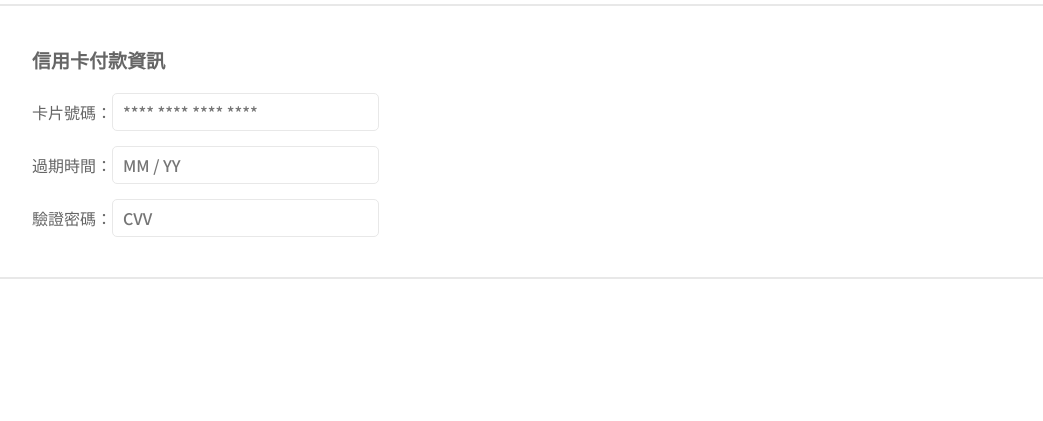
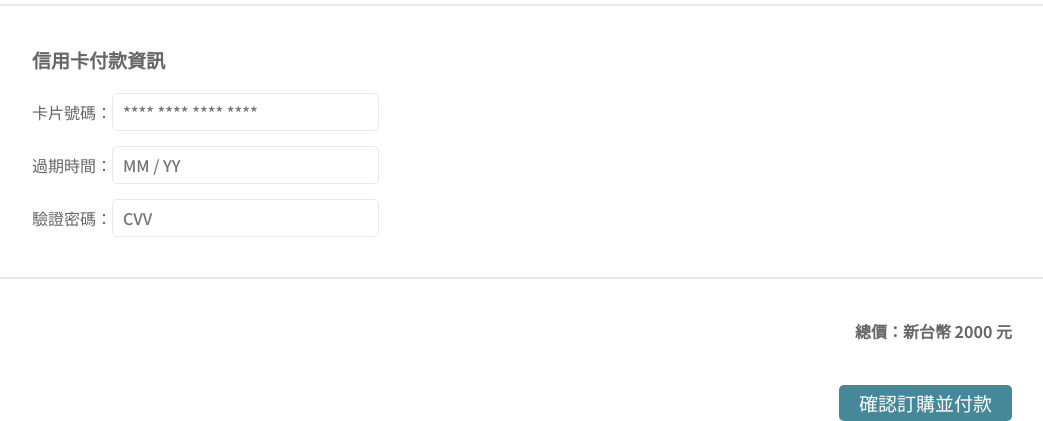
Before and after one commit to nihclil/taipei-day-trip, a Flask app: page /booking in a window 1280 px wide. Shown: the part 709-1130 px from the top of the page, without its empty margins (118-1161 px from the left). Before the commit the page ends 988 px from the top, so only its background shows below. Run offline with Flask 3, Linux system fonts and the light colour scheme.

Commit message:
add confirm section

```diff
--- a/static/booking.css
+++ b/static/booking.css
@@ -197,3 +197,34 @@ main {
   width: 980px;
   margin: auto;
 }
+
+.confirm {
+  width: 980px;
+  height: 100px;
+  margin: auto;
+  display: flex;
+  flex-direction: column;
+  align-items: flex-end;
+}
+
+.confirm__price {
+  font-family: Noto Sans TC;
+  font-weight: 700;
+  font-size: 16px;
+  color: #666666;
+}
+
+.confirm__button {
+  background-color: #448899;
+  color: #ffffff;
+  font-family: Noto Sans TC;
+  font-weight: 400;
+  font-size: 19px;
+  padding: 10px 20px;
+  border-radius: 5px;
+  line-height: 16px;
+  width: 173px;
+  height: 36px;
+  border: transparent;
+  margin-top: 42px;
+}
--- a/templates/booking.html
+++ b/templates/booking.html
@@ -124,8 +124,11 @@
           />
         </div>
       </section>
-
       <div class="separator"></div>
+      <div class="confirm">
+        <p class="confirm__price">總價：新台幣 2000 元</p>
+        <button class="confirm__button">確認訂購並付款</button>
+      </div>
     </main>
   </body>
 </html>
```
